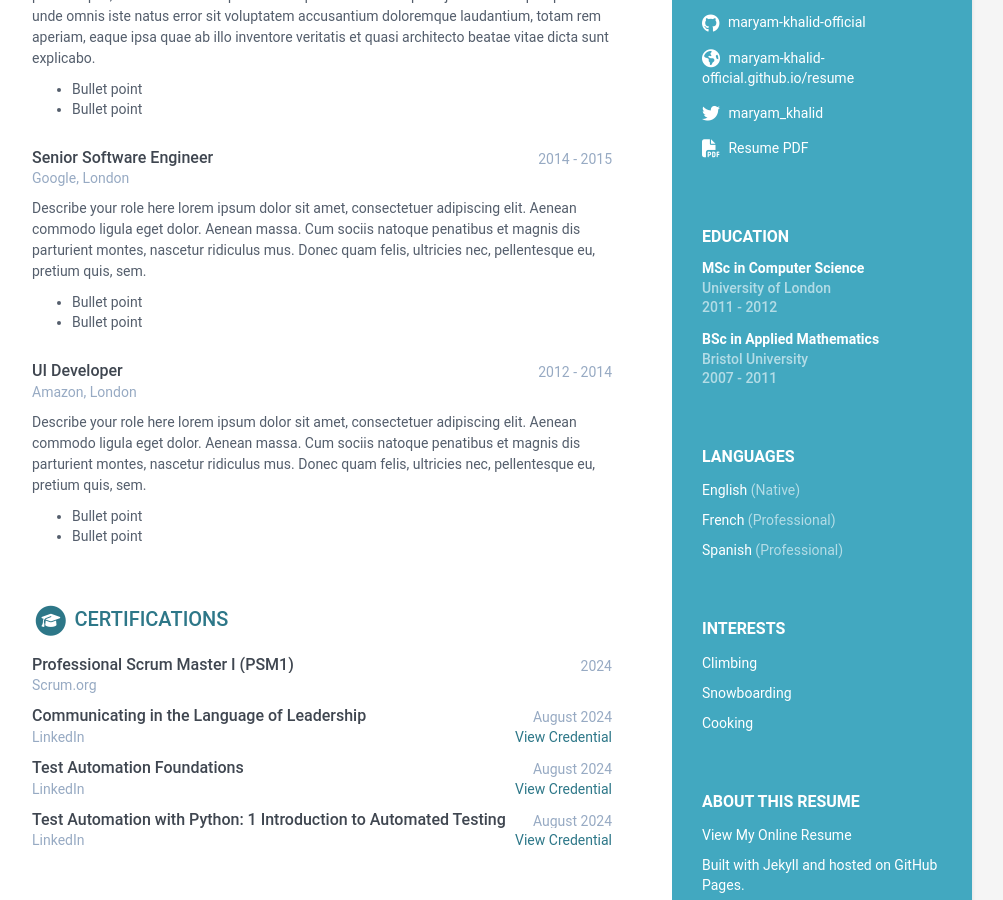
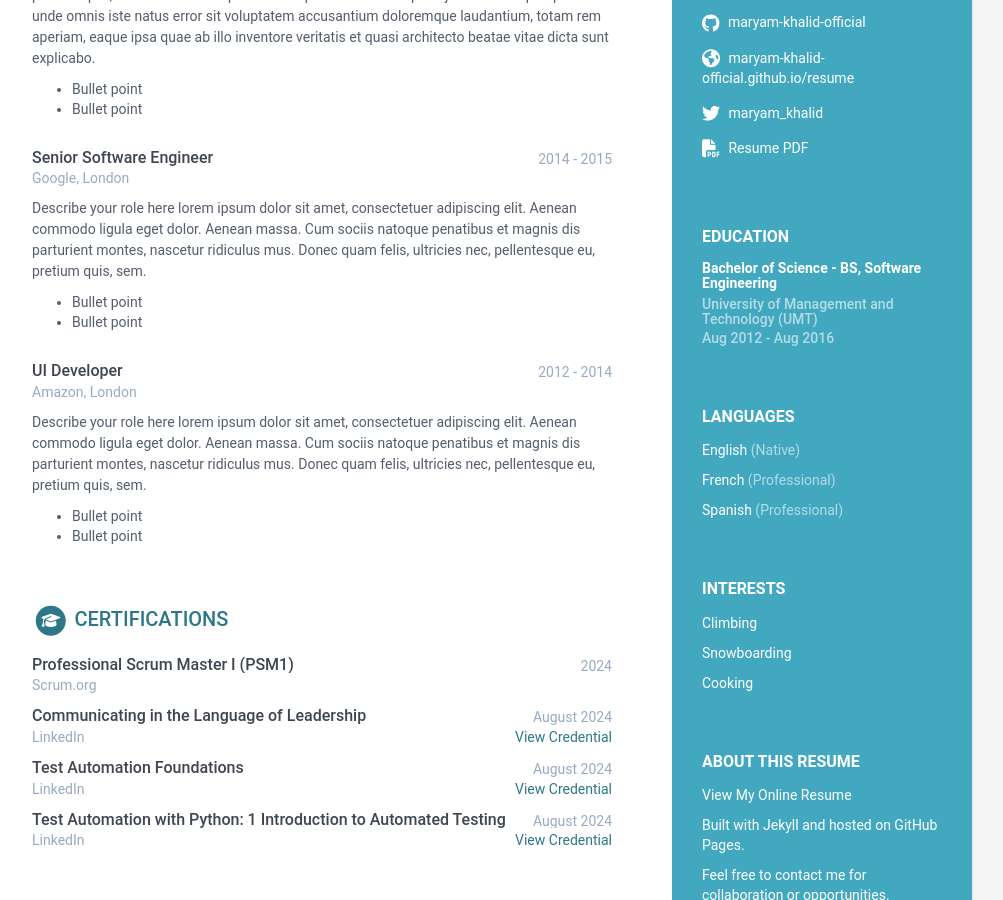
Before and after one commit to maryam-khalid-official/resume, a Jekyll site: the page built from index.html, in a window 1280 px wide and 900 px high, scrolled down 462 px. Shown: the whole window, without its empty margins (168-1171 px from the left). Built offline with Jekyll 4.4.1, drawn with Linux system fonts in a browser that asks for light colours.

Commit message:
Update education.html

```diff
--- a/_includes/education.html
+++ b/_includes/education.html
@@ -7,13 +7,11 @@
       {{ education.title }}
     </h2>
 
-    {% for graduation in education.info %}
     <div class="item">
-      <h4 class="degree">{{ graduation.degree }}</h4>
-      <h5 class="meta">{{ graduation.university }}</h5>
-      <div class="time">{{ graduation.time }}</div>
+      <h4 class="degree">Bachelor of Science - BS, Software Engineering</h4>
+      <h5 class="meta">University of Management and Technology (UMT)</h5>
+      <div class="time">Aug 2012 - Aug 2016</div>
     </div><!--//item-->
-    {% endfor %}
 
   </div><!--//education-container-->
   {% else %}
@@ -27,27 +25,19 @@
       {{ education.title }}
     </h2>
 
-    {% for graduation in education.info %}
     <div class="item">
 
       <div class="meta">
 
         <div class="upper-row">
-          <h3 class="degree">{{ graduation.degree }}</h3>
-          <div class="time">{{ graduation.time }}</div>
+          <h3 class="degree">Bachelor of Science - BS, Software Engineering</h3>
+          <div class="time">Aug 2012 - Aug 2016</div>
         </div><!--//upper-row-->
 
-        <div class="university">{{ graduation.university }}</div>
+        <div class="university">University of Management and Technology (UMT)</div>
       </div><!--//meta-->
 
-      {% if graduation.details %}
-      <div class="details">
-        {{ graduation.details | markdownify }}
-      </div><!--//details-->
-      {% endif %}
-
     </div><!--//item-->
-    {% endfor %}
 
   </section><!--//section-->
   {% endif %}
```
